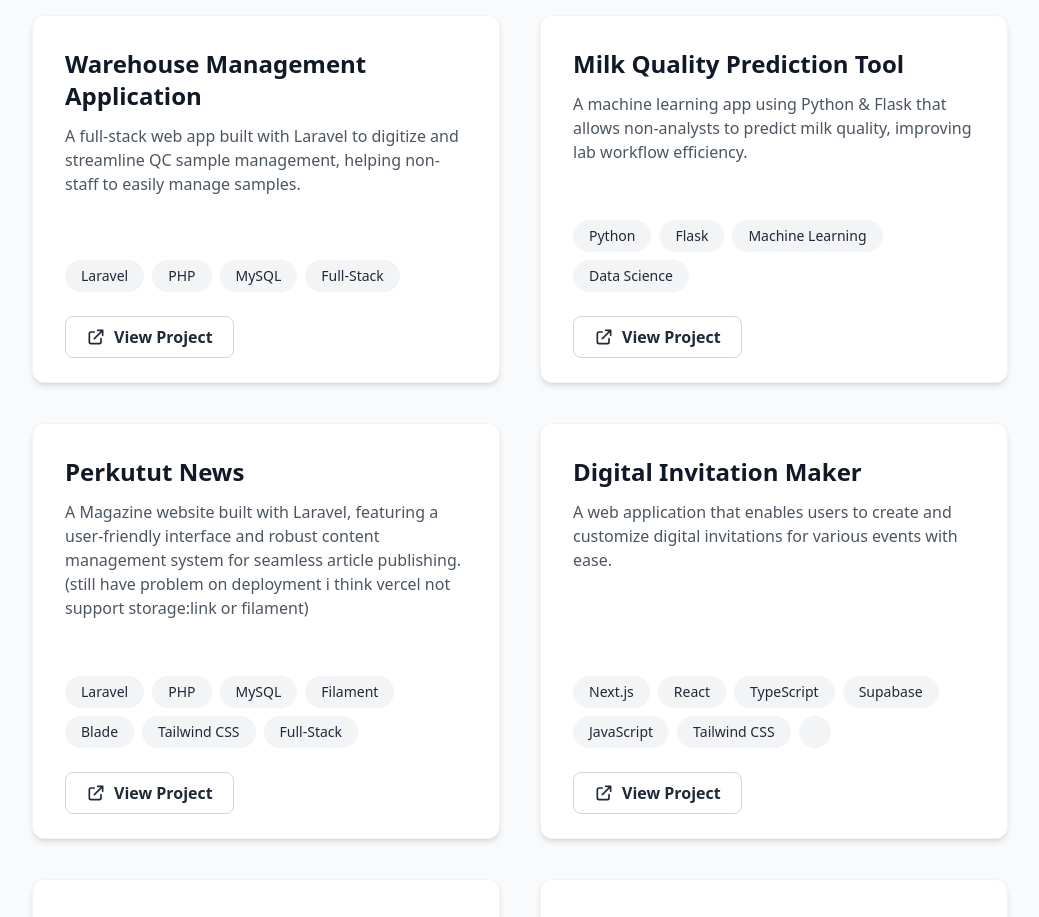
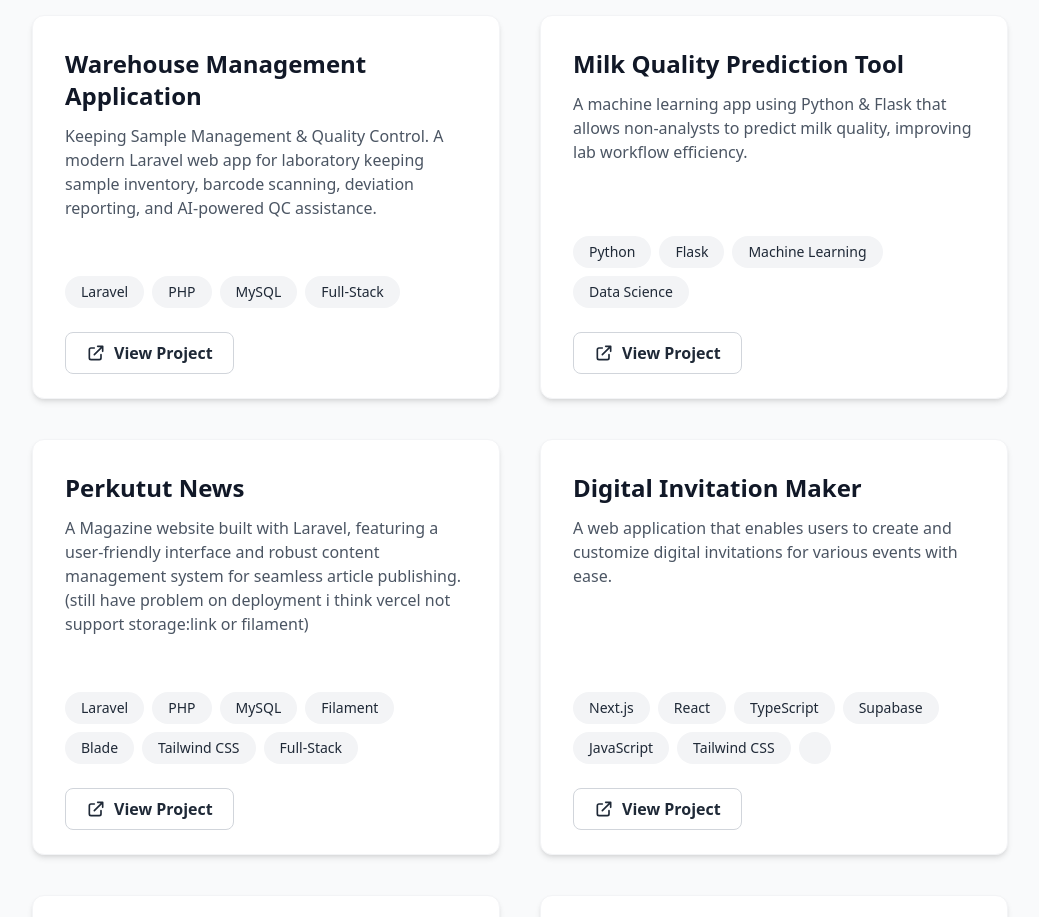
Before and after one commit to kolomonyong/Porto, a Vue app: page / in a window 1280 px wide. Shown: the part 2460-3377 px from the top of the page, without its empty margins (120-1159 px from the left). Built offline with nearby package versions, Linux system fonts and the light colour scheme.

Commit message:
Update Projects.vue

```diff
--- a/src/components/Projects.vue
+++ b/src/components/Projects.vue
@@ -25,7 +25,7 @@ const projects = ref([
   {
     title: "Warehouse Management Application",
     description:
-      "A full-stack web app built with Laravel to digitize and streamline QC sample management, helping non-staff to easily manage samples.",
+      "Keeping Sample Management & Quality Control. A modern Laravel web app for laboratory keeping sample inventory, barcode scanning, deviation reporting, and AI-powered QC assistance.",
     techStack: ["Laravel", "PHP", "MySQL", "Full-Stack"],
     url: "https://github.com/kolomonyong/kmsqc-app",
   },
```
